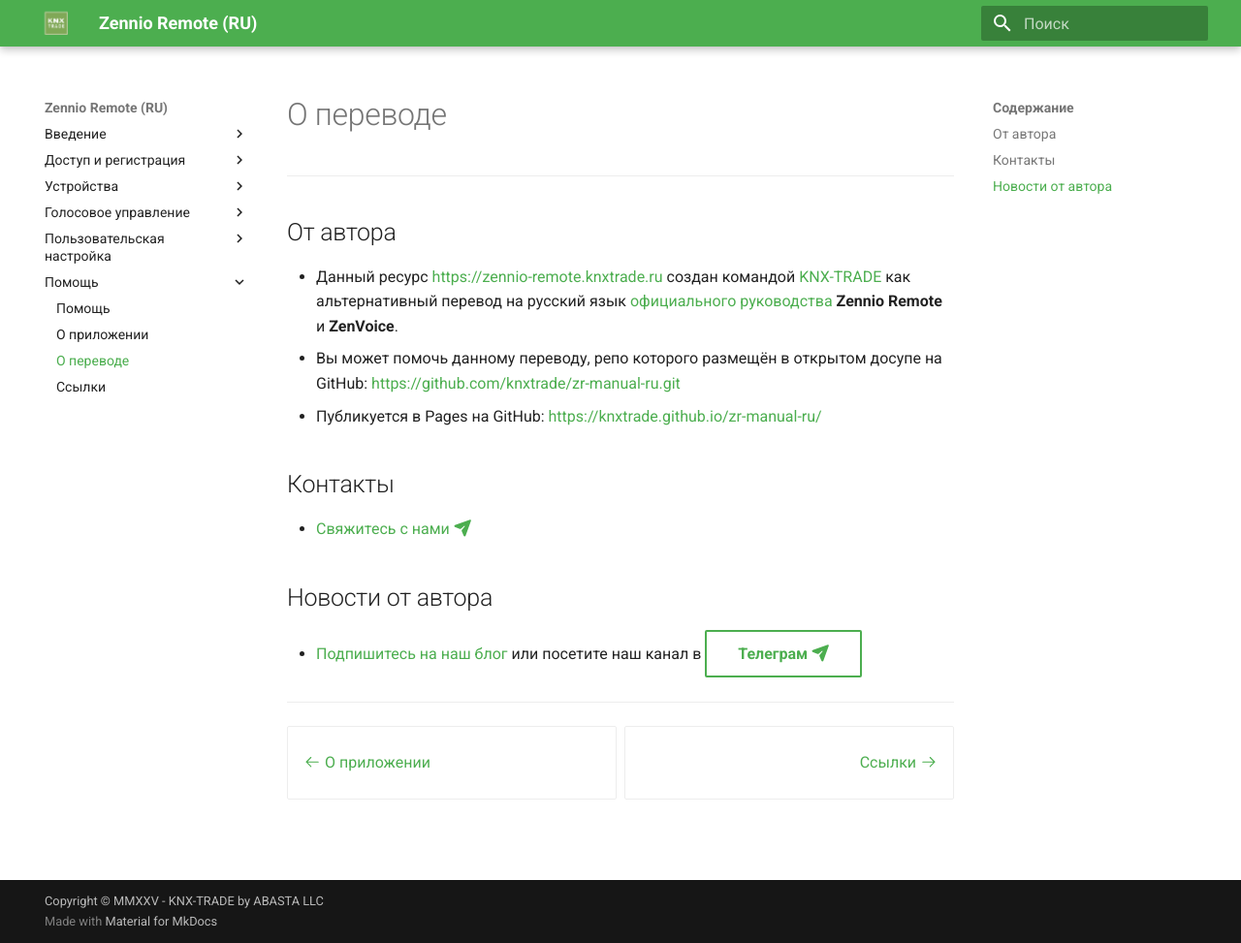
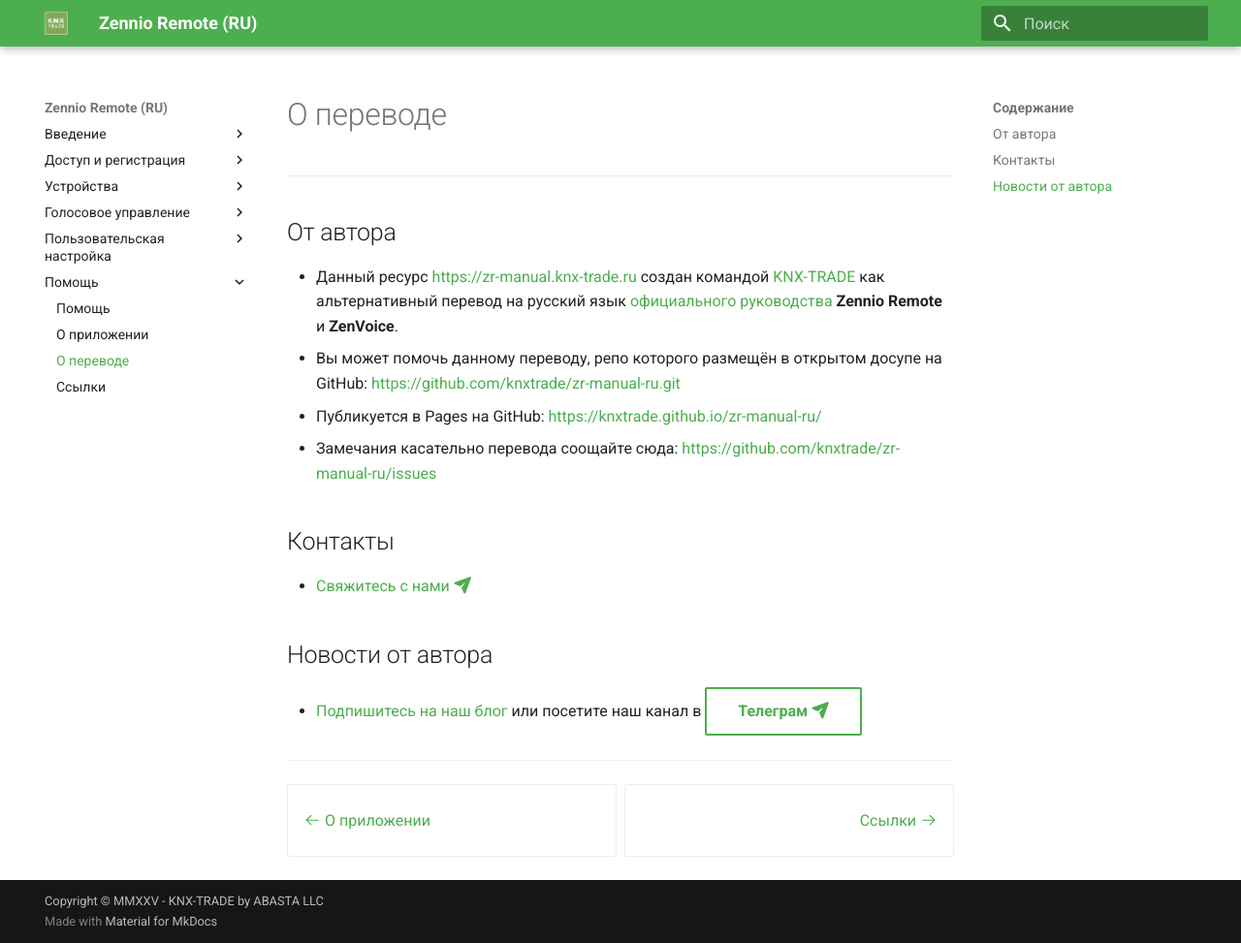
Before and after one commit to knxtrade/zr-manual-ru, an MkDocs documentation site: the page built from docs/help/translation.md, in a window 1280 px wide and 973 px high. Shown: the whole window at 97% size. Built offline with MkDocs 1.6.1 and Material for MkDocs 9.7.7, drawn with Linux system fonts in a browser that asks for light colours.

Commit message:
(редакция) о переводе

```diff
--- a/docs/help/translation.md
+++ b/docs/help/translation.md
@@ -4,9 +4,10 @@
 
 ## От автора
 
-- Данный ресурс [https://zennio-remote.knxtrade.ru](https://zennio-remote.knxtrade.ru) создан командой [KNX-TRADE](https://knx-trade.ru) как альтернативный перевод на русский язык [официального руководства](https://web.zennioremote.com/assets/zr-manual/) **Zennio Remote** и **ZenVoice**.
+- Данный ресурс [https://zr-manual.knx-trade.ru](https://zr-manual.knx-trade.ru) создан командой [KNX-TRADE](https://knx-trade.ru) как альтернативный перевод на русский язык [официального руководства](https://web.zennioremote.com/assets/zr-manual/) **Zennio Remote** и **ZenVoice**.
 - Вы может помочь данному переводу, репо которого размещён в открытом досупе на GitHub: [https://github.com/knxtrade/zr-manual-ru.git](https://github.com/knxtrade/zr-manual-ru.git)
 - Публикуется в Pages на GitHub: [https://knxtrade.github.io/zr-manual-ru/](https://knxtrade.github.io/zr-manual-ru/)
+- Замечания касательно перевода соощайте сюда: [https://github.com/knxtrade/zr-manual-ru/issues](https://github.com/knxtrade/zr-manual-ru/issues)
 
 ## Контакты
 
```
